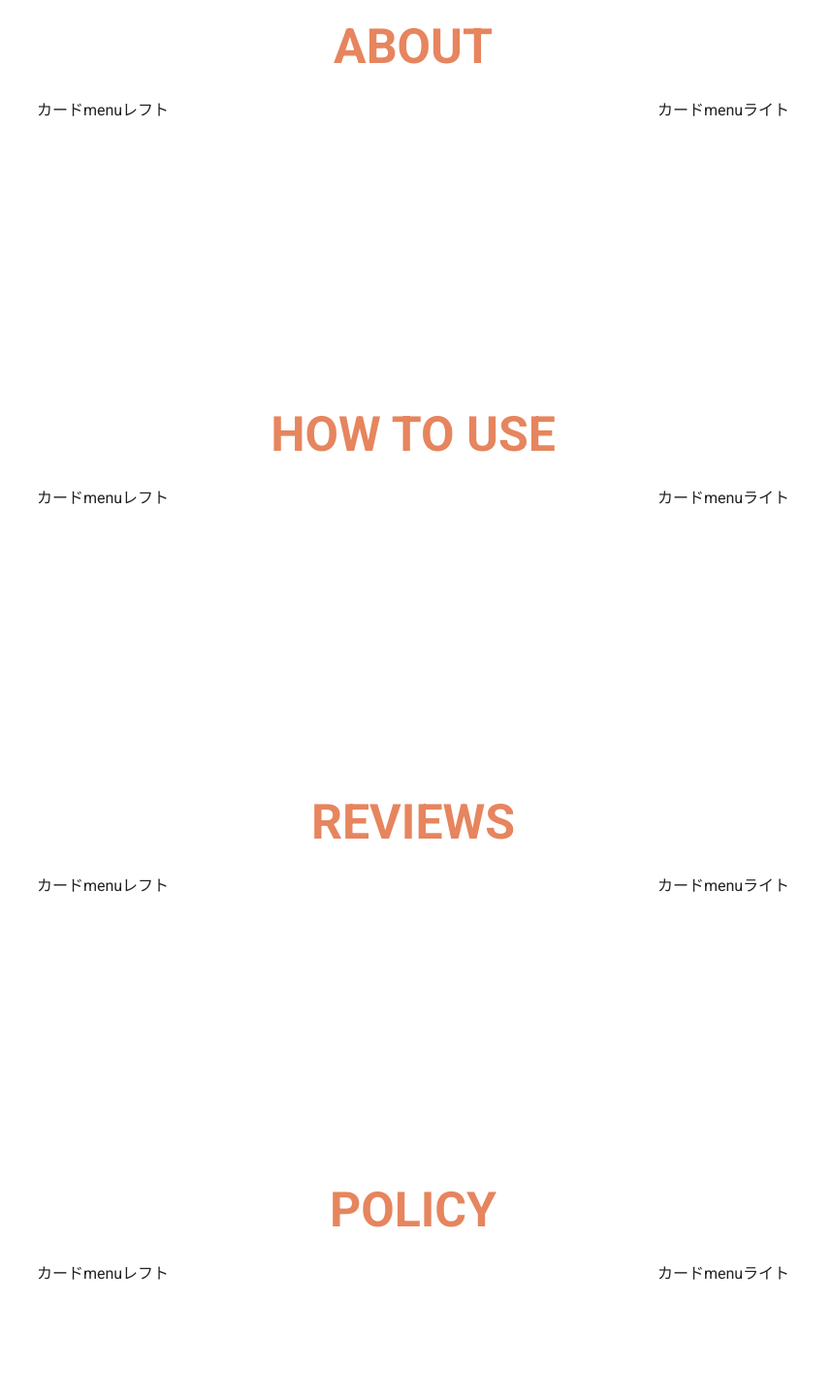
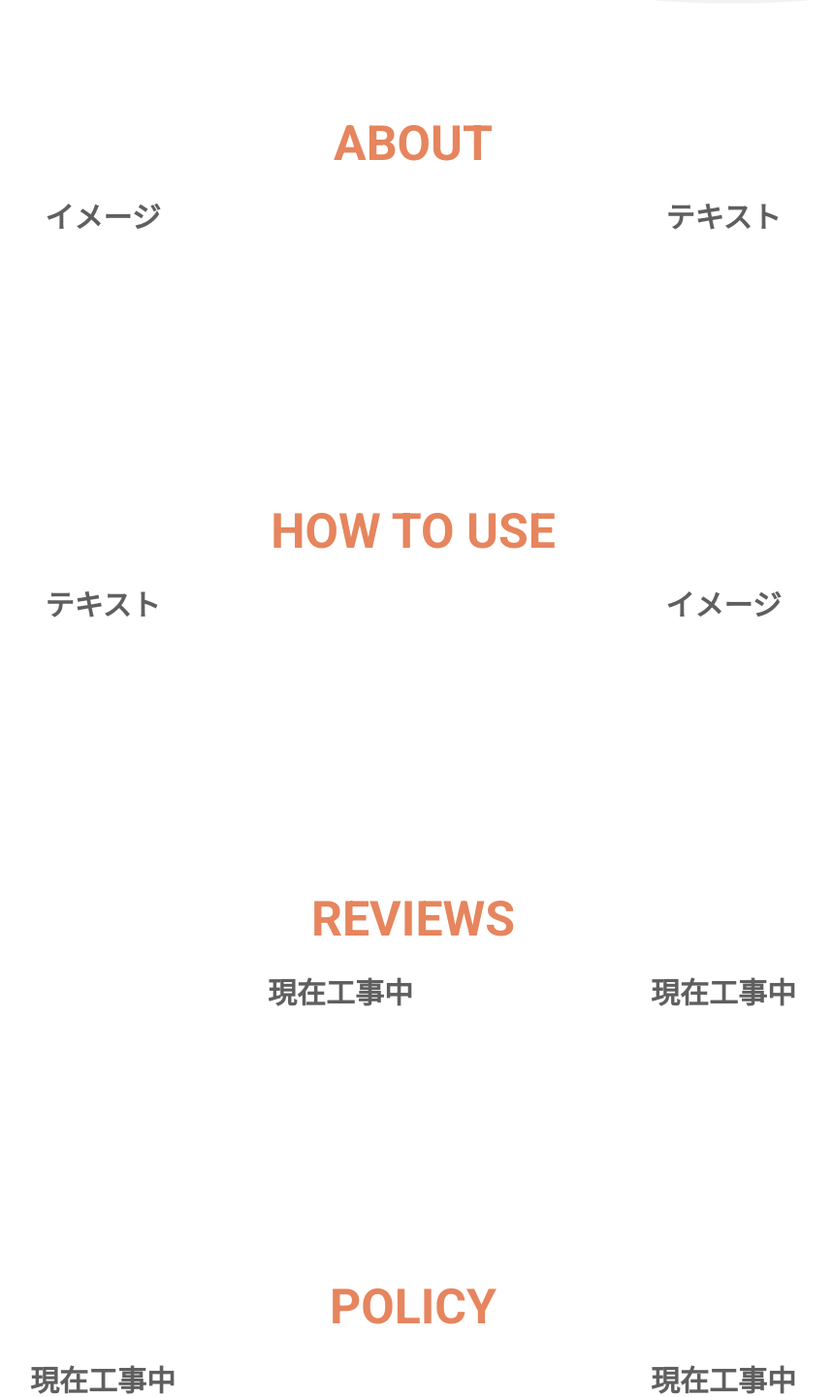
Before and after one commit to akitoshi-m/TENAGE, a Vue app: page / in a window 1280 px wide. Shown: the part 689-2130 px from the top of the page at 97% size, without its empty margins (214-1073 px from the left). Built offline with nearby package versions, Linux system fonts and the light colour scheme.

Commit message:
[Add] トップページのデザイン修正

```diff
--- a/src/components/Top.vue
+++ b/src/components/Top.vue
@@ -30,11 +30,11 @@
           <p>ABOUT</p>
         </div>
         <div class="card-menu">
-          <div class="card-menu-left">
-            <p>カードmenuレフト</p>
+          <div class="card-menu-img">
+            <p>イメージ</p>
           </div>
-          <div class="card-menu-right">
-            <p>カードmenuライト</p>
+          <div class="card-menu-text">
+            <p>テキスト</p>
           </div>
         </div>
       </div>
@@ -43,11 +43,11 @@
           <p>HOW TO USE</p>
         </div>
         <div class="card-menu">
-          <div class="card-menu-left">
-            <p>カードmenuレフト</p>
+          <div class="card-menu-text">
+            <p>テキスト</p>
           </div>
-          <div class="card-menu-right">
-            <p>カードmenuライト</p>
+          <div class="card-menu-img">
+            <p>イメージ</p>
           </div>
         </div>
       </div>
@@ -56,11 +56,11 @@
           <p>REVIEWS</p>
         </div>
         <div class="card-menu">
-          <div class="card-menu-left">
-            <p>カードmenuレフト</p>
+          <div class="card-menu-img">
+            <p>現在工事中</p>
           </div>
-          <div class="card-menu-right">
-            <p>カードmenuライト</p>
+          <div class="ccard-menu-text">
+            <p>現在工事中</p>
           </div>
         </div>
       </div>
@@ -69,11 +69,11 @@
           <p>POLICY</p>
         </div>
         <div class="card-menu">
-          <div class="card-menu-left">
-            <p>カードmenuレフト</p>
+          <div class="card-menu-text">
+            <p>現在工事中</p>
           </div>
-          <div class="card-menu-right">
-            <p>カードmenuライト</p>
+          <div class="card-menu-img">
+            <p>現在工事中</p>
           </div>
         </div>
       </div>
@@ -91,7 +91,7 @@
 <style scoped>
 .top {
   display: flex;
-  height: 600px;
+  height: 700px;
 }
 
 .top-left {
@@ -120,6 +120,7 @@
   width: 100%;
 }
 
+/* カード */
 .card {
   height: 400px;
 }
@@ -135,18 +136,23 @@
 .card-menu {
   display: flex;
   text-align: center;
+  color: #5F5F5F;
+  font-weight: bold;
+  font-size: 30px;
+  justify-content: center;
+  align-items: center;
 }
 
-.card-menu-left {
+.card-menu-img {
+  width: 50%;
+}
+
+.card-menu-text {
   width: 50%;
 }
 
 .card-menu-right {
   width: 50%;
-}
-
-.card-menu-text {
-  color: #E6855E;
 }
 
 .bottom {
```
